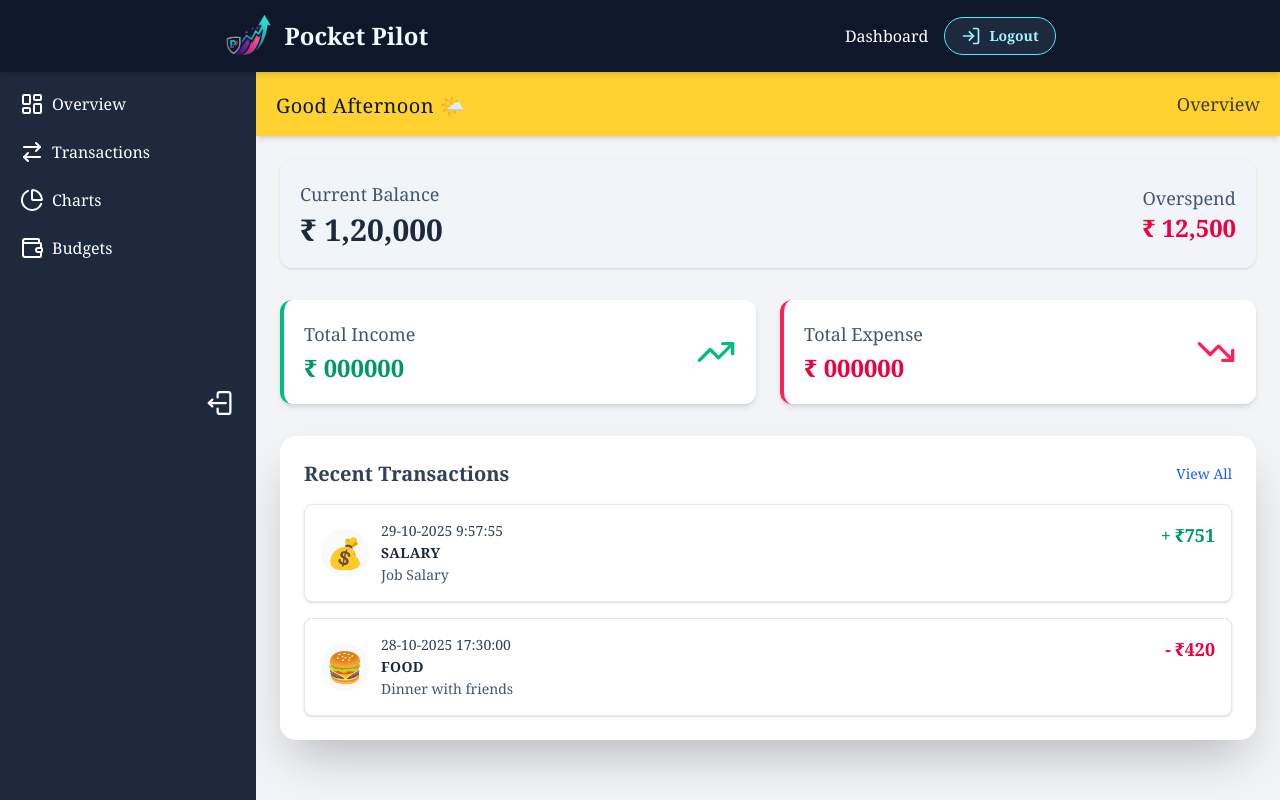
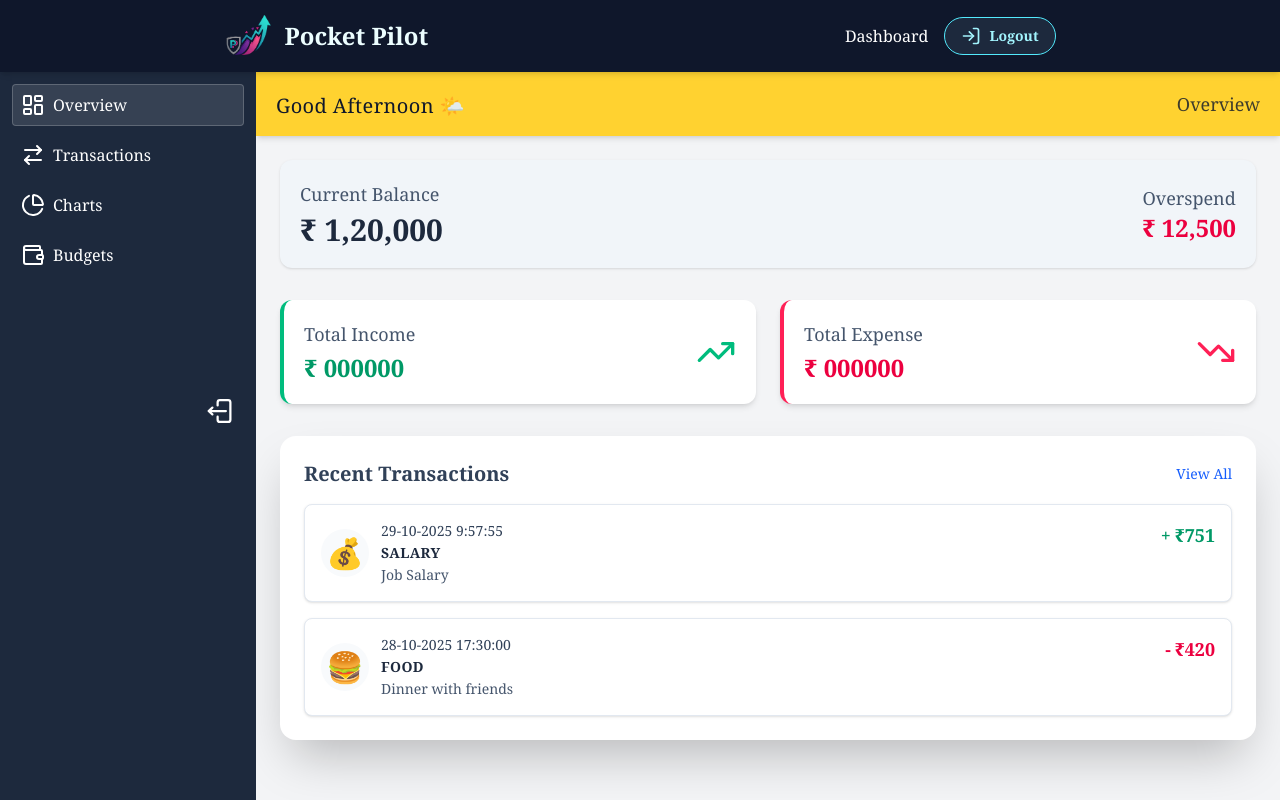
Before and after one commit to ravikanttarare95/pocket-pilot, a React (Vite) app in the folder client/: page /dashboard in a window 1280 px wide. Built offline with nearby package versions, Linux system fonts and the light colour scheme; sample sign-in values are in the browser's storage; a web font is replaced by a local one.

Commit message:
Sidebar active link highlight

```diff
--- a/client/src/components/Sidebar.jsx
+++ b/client/src/components/Sidebar.jsx
@@ -1,5 +1,5 @@
 import React, { useState, useEffect } from "react";
-import { Link } from "react-router";
+import { Link, useLocation } from "react-router";
 
 import {
   HiMiniArrowLeftStartOnRectangle,
@@ -9,8 +9,7 @@ import { SIDEBAR_LINKS } from "./../configs/sidebarLinksData.js";
 
 function Sidebar() {
   const [isClose, setIsClose] = useState(false);
-  // const [user, setUser] = useState(getloggedInUser() || null);
-
+  const location = useLocation();
   useEffect(() => {
     if (window.innerWidth < 640) setIsClose(true);
   }, []);
@@ -24,11 +23,18 @@ function Sidebar() {
         <ul className="space-y-2">
           {SIDEBAR_LINKS.map((linkObj) => {
             const { title, icon: Icon, path } = linkObj;
+
+            const isActive =
+              location.pathname === path ||
+              (path !== "/dashboard" && location.pathname.startsWith(path));
+
             return (
               <li key={title}>
                 <Link
                   to={path}
-                  className="hover:bg-gray-700 p-2 rounded cursor-pointer flex gap-2"
+                  className={`${
+                    isActive && "bg-gray-700 border border-white/20"
+                  } hover:bg-gray-700 p-2 rounded cursor-pointer flex gap-2 border border-transparent`}
                   onClick={() => {
                     if (window.innerWidth < 640) {
                       setIsClose(true);
--- a/client/src/views/Dashboard.jsx
+++ b/client/src/views/Dashboard.jsx
@@ -1,5 +1,5 @@
 import React, { useEffect, useState } from "react";
-import { useNavigate, Link, Outlet } from "react-router";
+import { useNavigate, Outlet } from "react-router";
 import Navbar from "./../components/Navbar.jsx";
 import { getloggedInUser } from "./../utils.js";
 import Sidebar from "./../components/Sidebar.jsx";
```
